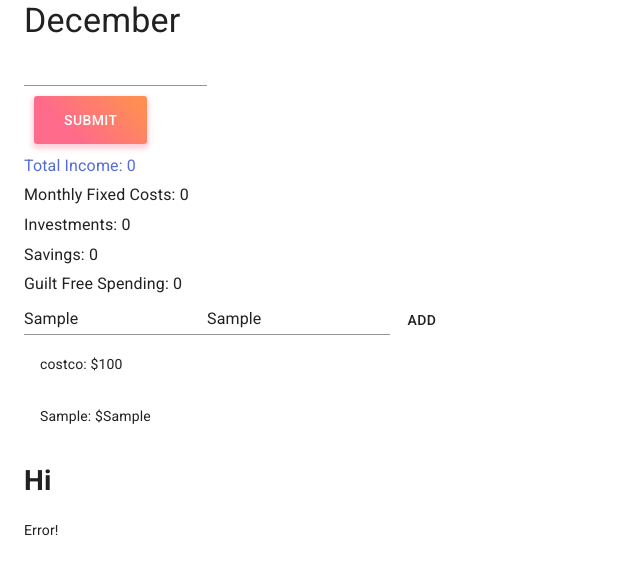
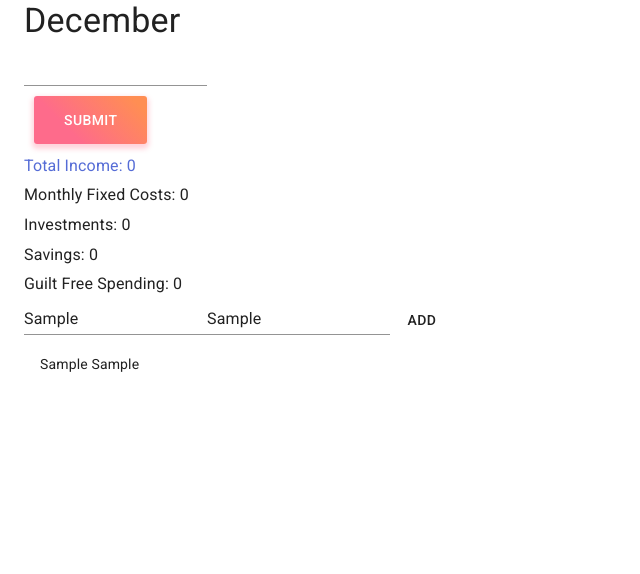
Before and after one commit to awburgard/IWT-Budget, a React (Create React App) app: page / in a window 1280 px wide. Both pictures are taken after typing "Sample", "Sample" into the empty fields and a click on the button "ADD". Shown: the top 574 px of the page, without its empty margins (0-640 px from the left). Built offline with nearby package versions, Linux system fonts and the light colour scheme; no server answers.

Commit message:
removes transactions context

```diff
--- a/src/components/App.js
+++ b/src/components/App.js
@@ -2,23 +2,16 @@ import React from 'react';
 import Budget from './Budget'
 import NumbersProvider from './NumbersProvider';
 import { Container } from '@material-ui/core';
-import TransactionsProvider from './TransactionsProvider';
 import Transactions from './Transactions';
-import HandleBudgetChange from './HandleBudgetChange'
-import Users from './test'
 
 function App() {
   return (
-    <TransactionsProvider>
       <NumbersProvider>
         <Container>
           <Budget />
           <Transactions />
-          <HandleBudgetChange />
-          <Users />
         </Container>
       </NumbersProvider>
-    </TransactionsProvider>
   );
 }
 
--- a/src/components/HandleBudgetChange.js
+++ b/src/components/HandleBudgetChange.js
@@ -1,26 +1,24 @@
-import React, { useContext } from 'react'
-import { NumbersContext } from './NumbersContext'
-import { TransactionContext } from './TransactionsContext'
+// import React, { useContext } from 'react'
+// import { NumbersContext } from './NumbersContext'
+// import { TransactionContext } from './TransactionsContext'
 
-function HandleBudgetChange() {
-    const budget = useContext(NumbersContext)
-    const transaction = useContext(TransactionContext)
+// function HandleBudgetChange() {
+//     const budget = useContext(NumbersContext)
+//     const transaction = useContext(TransactionContext)
 
-    console.log(transaction)
+//     const subtractTransaction = () => {
+//         transaction.transactions.transactions.map((item) => {
+//             let newTotal = budget.budget.totalIncome - item.cost
+//             return newTotal
+//         })
+//     }
 
-    const subtractTransaction = () => {
-        transaction.transactions.transactions.map((item) => {
-            let newTotal = budget.budget.totalIncome - item.cost
-            console.log(newTotal)
-        })
-    }
+//     return (
+//         <div>
+//             <h1 onClick={subtractTransaction}>Hi</h1>
+//         </div>
+//     )
 
-    return (
-        <div>
-            <h1 onClick={subtractTransaction}>Hi</h1>
-        </div>
-    )
+// }
 
-}
-
-export default HandleBudgetChange
+// export default HandleBudgetChange
--- a/src/components/Transactions.js
+++ b/src/components/Transactions.js
@@ -1,43 +1,44 @@
 import React, { Component } from 'react'
 import { Input, Button, List, ListItem } from '@material-ui/core'
-import { TransactionContext } from './TransactionsContext'
 
 export default class Transactions extends Component {
-
   state = {
     cost: null,
-        place: null
+    place: null,
+    listOfTransactions: [],
   }
 
-    handleChange = property => event => {
+  addTransaction = ({ cost, place }) => {
     this.setState({
-            [property]: event.target.value
-        });
-    };
-
-    submitTransaction = (context) => () => {
-        context.addTransaction(this.state)
+      listOfTransactions: [...this.state.listOfTransactions, { cost, place }],
+    })
   }
 
+  handleChange = (property) => (event) => {
+    this.setState({
+      [property]: event.target.value,
+    })
+  }
+
+  submitTransaction = () => {
+    this.addTransaction({ cost: this.state.cost, place: this.state.place })
+  }
 
   render() {
+    const transactions = this.state.listOfTransactions.map(
+      ({ place, cost }) => (
+        <ListItem>
+          {place} {cost}
+        </ListItem>
+      )
+    )
     return (
-            <TransactionContext.Consumer>
-                {(context) => (
       <div>
-                        <Input onChange={this.handleChange("cost")} placeholder='cost' />
-                        <Input onChange={this.handleChange("place")} placeholder='place' />
-                        <Button onClick={this.submitTransaction(context)}>Add</Button>
-                        {context.transactions.transactions.map((transaction) =>
-                            <List key={transaction.cost}>
-                                <ListItem>
-                                    {transaction.place}: ${transaction.cost}
-                                </ListItem>
-                            </List>
-                        )}
+        <Input onChange={this.handleChange('cost')} placeholder='cost' />
+        <Input onChange={this.handleChange('place')} placeholder='place' />
+        <Button onClick={this.submitTransaction}>Add</Button>
+        <List>{transactions}</List>
       </div>
-                )}
-            </TransactionContext.Consumer>
     )
   }
 }
--- a/src/components/TransactionsContext.js
+++ /dev/null
@@ -1,3 +0,0 @@
-import { createContext } from 'react'
-
-export const TransactionContext = createContext();
--- a/src/components/TransactionsProvider.js
+++ /dev/null
@@ -1,30 +0,0 @@
-import React, { Component } from 'react'
-import { TransactionContext } from './TransactionsContext'
-
-export default class TransactionsProvider extends Component {
-    state = {
-        transactions: [
-            {
-                cost: 100,
-                place: 'costco',
-            }
-        ]
-    }
-
-    addTransaction = ({ cost, place }) => {
-        this.setState({
-            transactions: [...this.state.transactions, { cost, place }]
-        })
-    }
-
-    render() {
-        return (
-            <TransactionContext.Provider value={{
-                transactions: this.state,
-                addTransaction: this.addTransaction,
-            }}>
-                {this.props.children}
-            </TransactionContext.Provider>
-        )
-    }
-}
```
Lines whose indentation alone changed are shown as unchanged.
